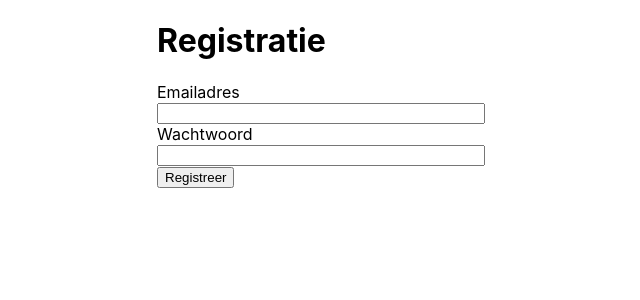
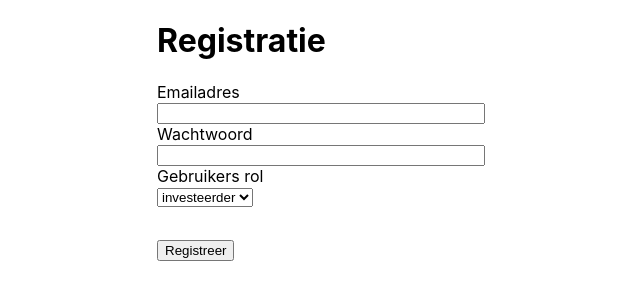
Before and after one commit to ruvu007/ReactExpress-frontend, a React (Create React App) app: page /registreer in a window 1280 px wide. Shown: the top 300 px of the page, without its empty margins (323-963 px from the left). Built offline with nearby package versions, Linux system fonts and the light colour scheme.

Commit message:
Gebruikersrollen
Gebruikers krijgen nu een rol toegewezen aan hun account, dit zal later van pas komen

```diff
--- a/src/app.css
+++ b/src/app.css
@@ -17,6 +17,11 @@ input {
     width: 100%;
 }
 
+select {
+    margin-right: 100%;
+    margin-bottom: 2rem;
+}
+
 .foutmelding {
     color: red;
 }
--- a/src/components/Registration.js
+++ b/src/components/Registration.js
@@ -5,6 +5,7 @@ function Registration() {
 
     const [usernameReg, setUsernameReg] = useState('');
     const [passwordReg, setPasswordReg] = useState('');
+    const [roleReg, setRoleReg] = useState('');
 
     Axios.defaults.withCredentials = true;
 
@@ -12,7 +13,8 @@ function Registration() {
     const register = () => {
         Axios.post('http://localhost:3001/register', {
             username: usernameReg,
-            password: passwordReg
+            password: passwordReg,
+            role: roleReg
         }).then((response) => {
             console.log(response);
         });
@@ -37,6 +39,16 @@ function Registration() {
             }}
             />
 
+            <label>Gebruikers rol</label>
+            <select
+                onChange={(e) =>
+                    {setRoleReg(e.target.value)
+                }}
+            >
+                <option name='investor'>investeerder</option>
+                <option name='broker'>makelaar</option>
+            </select>
+
             <button onClick={register}>Registreer</button>
         </div>
     </div>
--- a/src/pages/Dashboard.js
+++ b/src/pages/Dashboard.js
@@ -1,12 +1,23 @@
-import React, { useState } from 'react';
+import React, { useEffect, useState } from 'react';
 import Axios from 'axios';
 
 function Dashboard() {
 
+  const [role, setRole] = useState('');
+
+  Axios.defaults.withCredentials = true;
+
+  useEffect(() => {
+    Axios.get('http://localhost:3001/login').then((response) => {
+      if (response.data.loggedIn === true) {
+        setRole(response.data.user[0].role);
+      };
+    });
+  }, []);
 
   return (
     <div className='app'>
-        <h1>test</h1>
+        <h1>{ role }</h1>
     </div>
   );
 }
```
Also changed, not shown: 1 other file (tests, documents, lock files or other folders).
